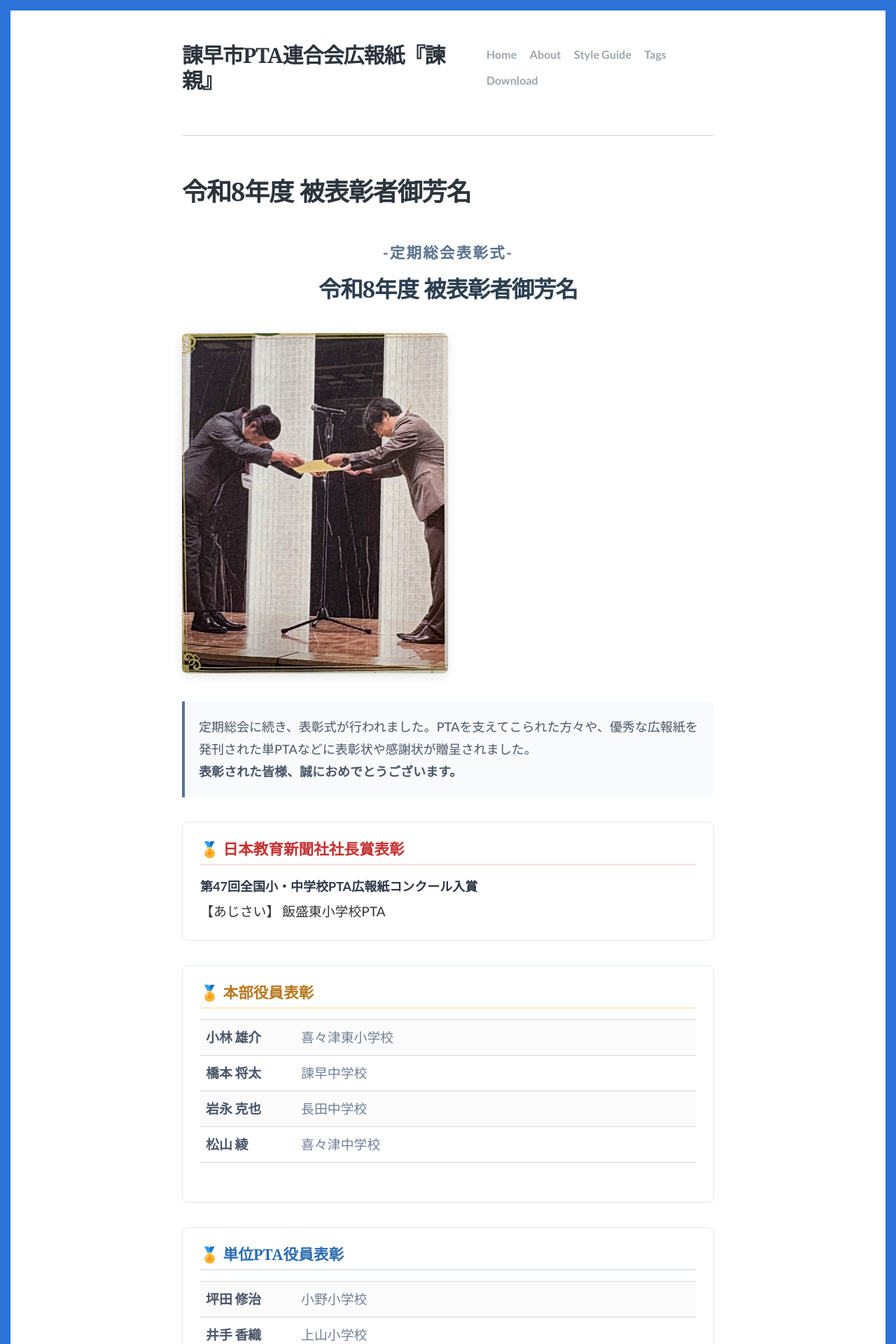
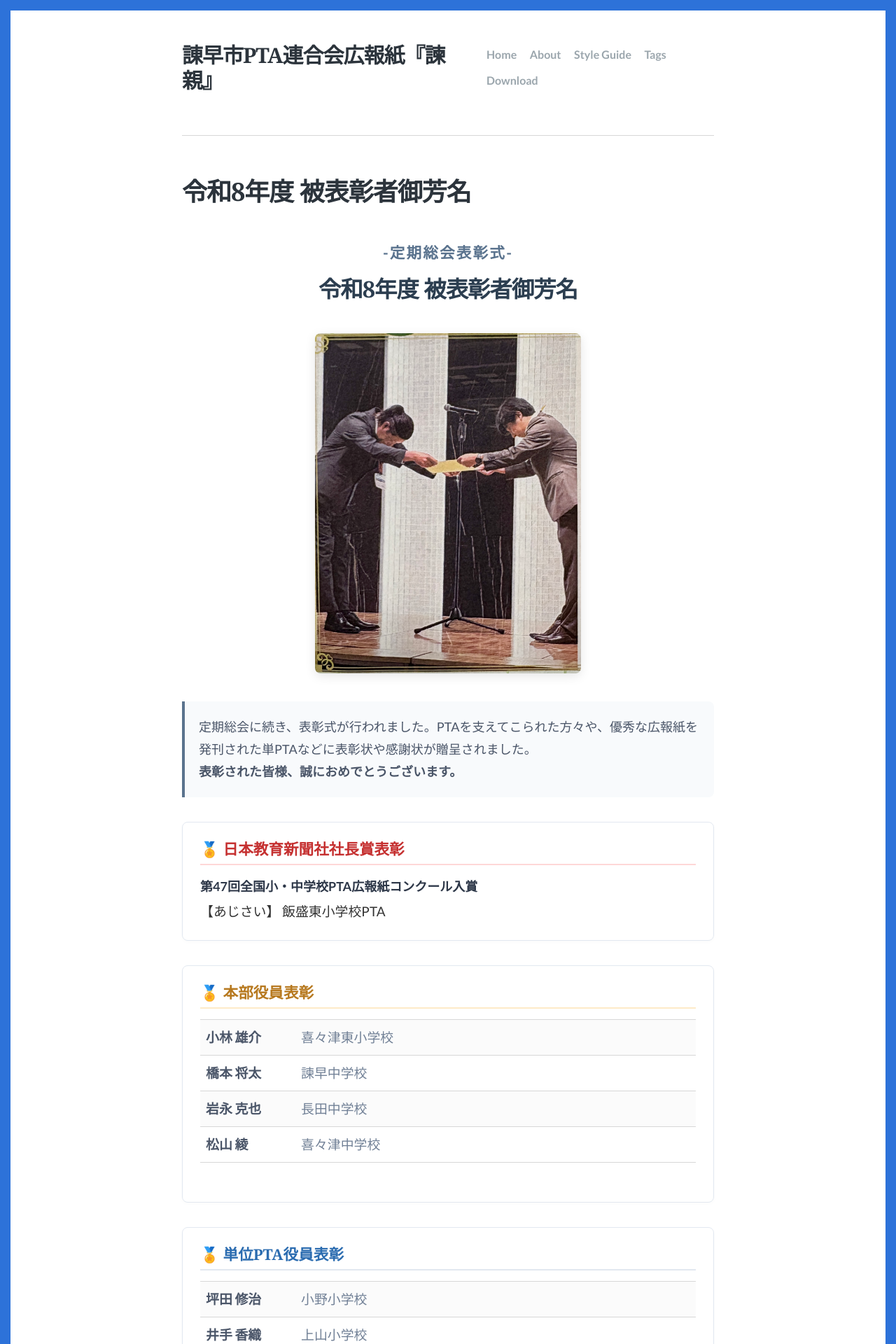
Before and after one commit to isahayashi-PTA/kanshin, a Jekyll site: the page built from _posts/2026-06-27-spring-04.md, in a window 1280 px wide. Shown: the top 1920 px of the page at 70% size. Built offline with Jekyll 4.4.1, drawn with Linux system fonts in a browser that asks for light colours.

Commit message:
Update 2026-06-27-spring-04.md

```diff
--- a/_posts/2026-06-27-spring-04.md
+++ b/_posts/2026-06-27-spring-04.md
@@ -16,8 +16,8 @@ categories: "令和8年春号"
   </h1>
 </div>
 
-<div style="margin-bottom: 40px;">
-  <img src="{{ site.baseurl }}/assets/images/hihyousyosya.jpg" alt="令和8年度 被表彰者御芳名" style="width: 50%; border-radius: 8px; box-shadow: 0 4px 15px rgba(0,0,0,0.1);">
+<div style="text-align: center; margin-bottom: 40px;">
+  <img src="{{ site.baseurl }}/assets/images/hihyousyosya.jpg" alt="令和8年度 被表彰者御芳名" style="width: 50%; border-radius: 8px; box-shadow: 0 4px 15px rgba(0,0,0,0.1); display: block; margin: 0 auto;">
 </div>
 
 <div style="background: #f8fafc; border-left: 4px solid #5a738e; padding: 20px; margin-bottom: 35px; line-height: 1.8; color: #4a5568; border-radius: 0 8px 8px 0;">
```
